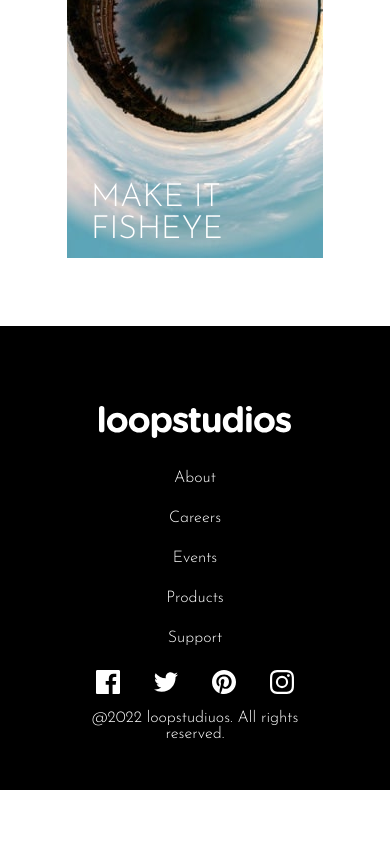
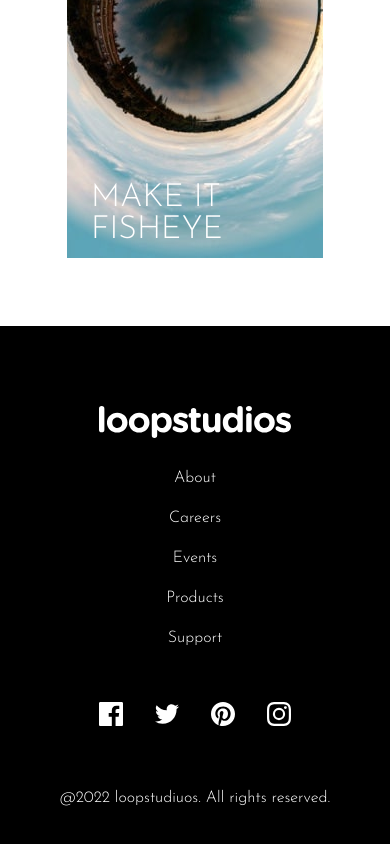
Before and after one commit to bekzodturgunoff/loopstudio, a React (Vite) app: page / in a window 390 px wide. Shown: the part 5143-5987 px from the top of the page. Before the commit the page ends 5933 px from the top, so only its background shows below. Built offline with nearby package versions, Linux system fonts and the light colour scheme.

Commit message:
Some bugs fixed footer,

```diff
--- a/src/App.css
+++ b/src/App.css
@@ -284,9 +284,17 @@ p {
   }
   .footer-icon-links {
     display: flex;
-    justify-content: center;
-    text-align: center;
-    padding: 1rem;
+    justify-content: space-between;
+    align-items: center;
+    margin: 2rem;
+    margin-bottom: 3rem;
+  }
+  .footer-icon-links img {
+    margin: auto;
+  }
+
+  .footer-paragraph {
+    margin: auto;
   }
 
   .footer-logo-links img {
@@ -381,6 +389,7 @@ p {
     justify-content: center;
     margin: auto;
     align-items: center;
+    padding: 1rem;
   }
   .hero-heading h1 {
     font-size: 3rem;
@@ -393,6 +402,4 @@ p {
     margin: auto;
     margin-bottom: 0.5rem;
   }
-
-
 }
--- a/src/Footer.jsx
+++ b/src/Footer.jsx
@@ -33,7 +33,9 @@ export default function Footer() {
             <img src={instagram} />
           </a>
         </div>
-        <p>@2022 loopstudiuos. All rights reserved.</p>
+        <p className="footer-paragraph">
+          @2022 loopstudiuos. All rights reserved.
+        </p>
       </div>
     </div>
   );
```
